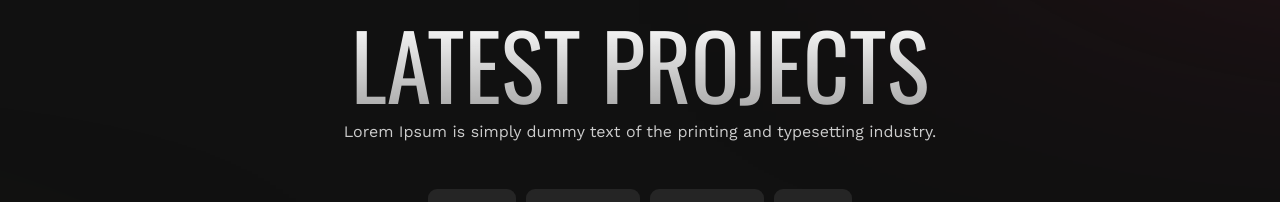
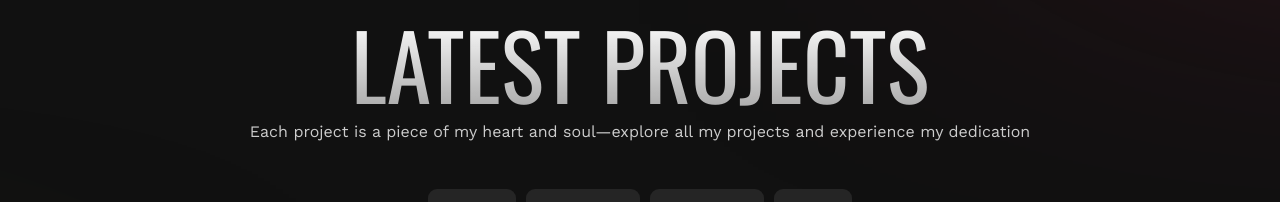
Before and after one commit to ShivNandanJha/portfolio_vite_React, a React (Vite) app: page / in a window 1280 px wide. Shown: the part 3860-4062 px from the top of the page. Built offline with nearby package versions, Linux system fonts and the light colour scheme; a web font is replaced by a local one.

Commit message:
Change in portfolio section

```diff
--- a/src/components/Portfolio.jsx
+++ b/src/components/Portfolio.jsx
@@ -27,8 +27,7 @@ const Portfolio = () => {
           Latest Projects
         </div>
         <div className="text-[16px] 2xl:text-[20px] leading-[24px] 2xl:leading-[32px] text-[#CCCCCC] text-center">
-          Lorem Ipsum is simply dummy text of the printing and typesetting
-          industry.
+         Each project is a piece of my heart and soul—explore all my projects and experience my dedication
         </div>
       </Div>
       {/* SECTION HEADING END */}
```
